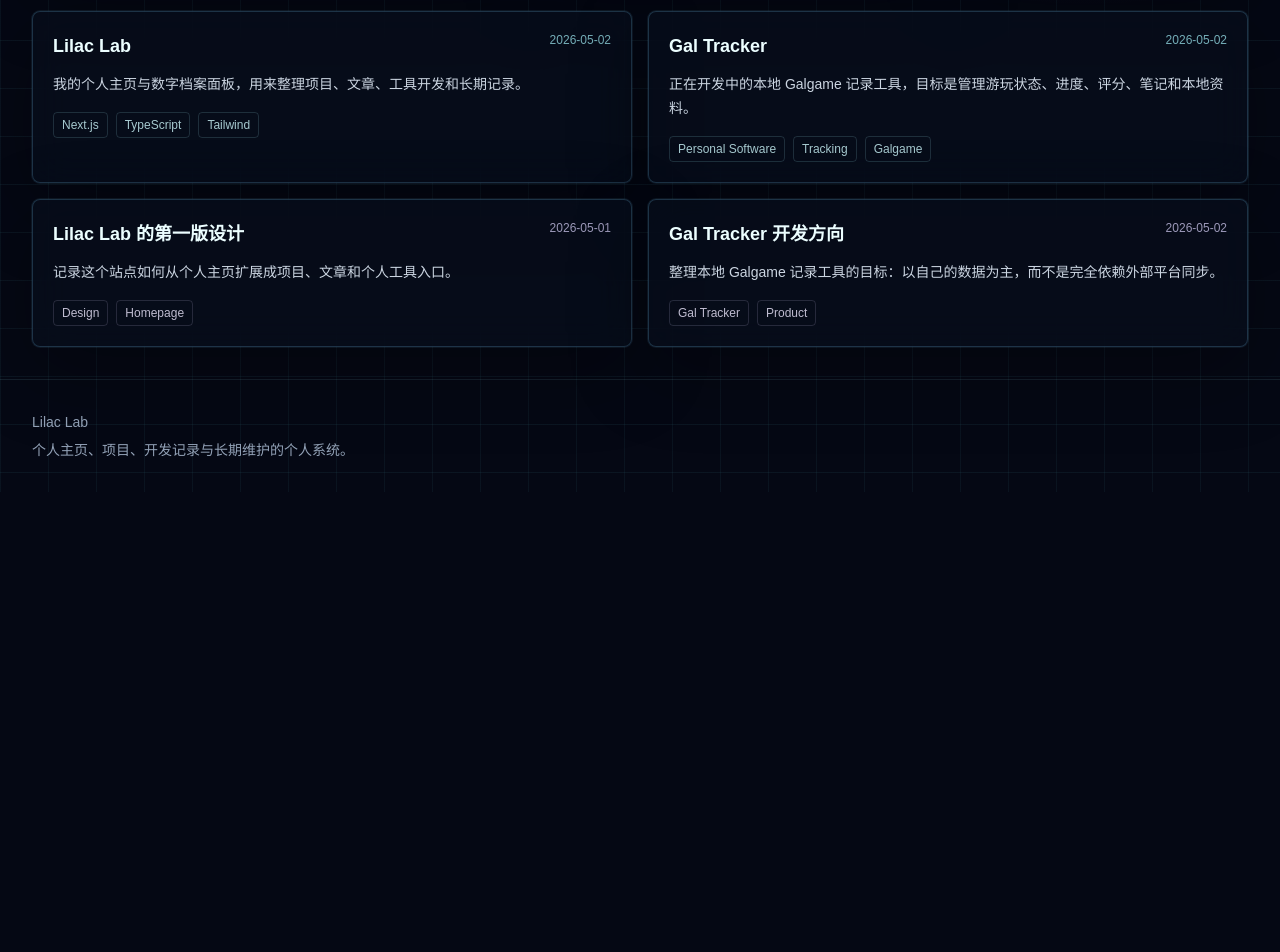
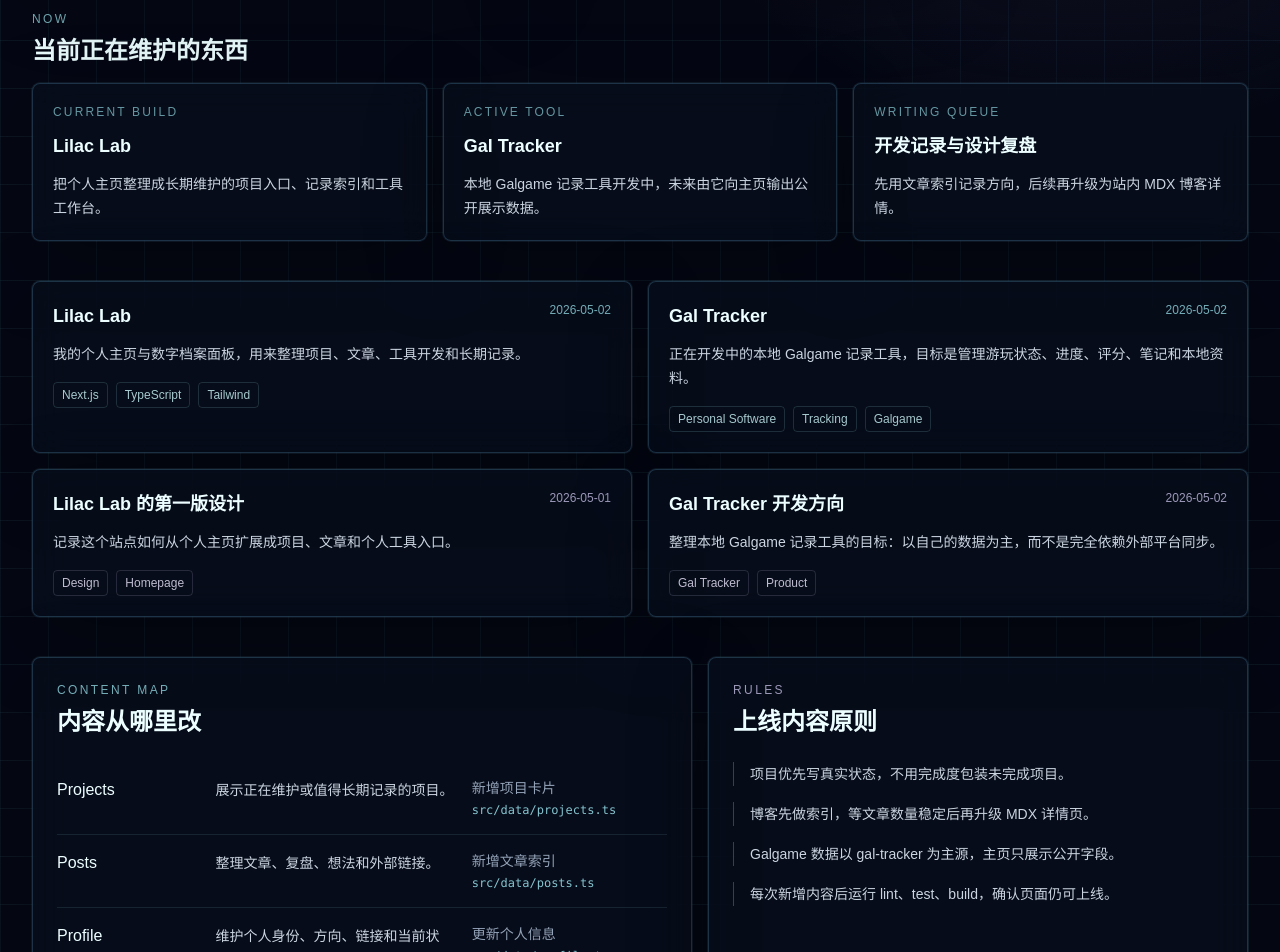
Before and after one commit to Lil1ac/lilac-lab, a Next.js app: page / in a window 1280 px wide. Shown: the part 680-1632 px from the top of the page. Before the commit the page ends 1172 px from the top, so only its background shows below. Built offline with nearby package versions, Linux system fonts and the light colour scheme.

Commit message:
content: enrich homepage structure

```diff
--- a/src/app/about/page.tsx
+++ b/src/app/about/page.tsx
@@ -1,5 +1,6 @@
 import { PageShell } from "@/components/site/PageShell";
 import { profile } from "@/data/profile";
+import { contentPrinciples } from "@/data/siteContent";
 
 export default function AboutPage() {
   return (
@@ -32,6 +33,16 @@
           </p>
         </aside>
       </section>
+      <section className="panel mt-4 rounded-lg p-6">
+        <h2 className="text-xl font-semibold text-cyan-50">内容维护方式</h2>
+        <div className="mt-5 grid gap-4 md:grid-cols-2">
+          {contentPrinciples.map((principle) => (
+            <p key={principle} className="border-l border-cyan-200/20 pl-4 text-sm leading-6 text-slate-300">
+              {principle}
+            </p>
+          ))}
+        </div>
+      </section>
     </PageShell>
   );
 }
--- a/src/app/page.tsx
+++ b/src/app/page.tsx
@@ -1,6 +1,8 @@
 import { PostCard } from "@/components/cards/PostCard";
 import { ProjectCard } from "@/components/cards/ProjectCard";
 import { DashboardHero } from "@/components/home/DashboardHero";
+import { NowPanel } from "@/components/home/NowPanel";
+import { WorkbenchPanel } from "@/components/home/WorkbenchPanel";
 import { posts } from "@/data/posts";
 import { projects } from "@/data/projects";
 
@@ -8,6 +10,7 @@
   return (
     <main className="mx-auto min-h-screen max-w-7xl px-4 py-8 sm:px-6 lg:px-8">
       <DashboardHero />
+      <NowPanel />
       <section className="mt-10 grid gap-4 lg:grid-cols-2">
         {projects
           .filter((project) => project.featured)
@@ -18,6 +21,7 @@
           <PostCard key={post.slug} post={post} />
         ))}
       </section>
+      <WorkbenchPanel />
     </main>
   );
 }
--- /dev/null
+++ b/src/components/home/NowPanel.tsx
@@ -0,0 +1,24 @@
+import Link from "next/link";
+import { nowItems } from "@/data/siteContent";
+
+export function NowPanel() {
+  return (
+    <section className="mt-10">
+      <div className="mb-4 flex items-end justify-between gap-4">
+        <div>
+          <p className="text-xs uppercase tracking-[0.2em] text-cyan-200/70">Now</p>
+          <h2 className="mt-2 text-2xl font-semibold text-cyan-50">当前正在维护的东西</h2>
+        </div>
+      </div>
+      <div className="grid gap-4 lg:grid-cols-3">
+        {nowItems.map((item) => (
+          <Link key={item.title} href={item.href} className="panel block rounded-lg p-5 transition hover:border-cyan-200/45">
+            <div className="text-xs uppercase tracking-[0.18em] text-cyan-200/60">{item.label}</div>
+            <h3 className="mt-3 text-lg font-semibold text-cyan-50">{item.title}</h3>
+            <p className="mt-3 text-sm leading-6 text-slate-300">{item.description}</p>
+          </Link>
+        ))}
+      </div>
+    </section>
+  );
+}
--- /dev/null
+++ b/src/components/home/WorkbenchPanel.tsx
@@ -0,0 +1,35 @@
+import { contentPrinciples, workbenchItems } from "@/data/siteContent";
+
+export function WorkbenchPanel() {
+  return (
+    <section className="mt-10 grid gap-4 lg:grid-cols-[1.1fr_0.9fr]">
+      <div className="panel rounded-lg p-6">
+        <p className="text-xs uppercase tracking-[0.2em] text-cyan-200/70">Content Map</p>
+        <h2 className="mt-2 text-2xl font-semibold text-cyan-50">内容从哪里改</h2>
+        <div className="mt-6 divide-y divide-cyan-200/10">
+          {workbenchItems.map((item) => (
+            <div key={item.title} className="grid gap-3 py-4 sm:grid-cols-[0.6fr_1fr_0.8fr]">
+              <div className="font-medium text-cyan-50">{item.title}</div>
+              <div className="text-sm leading-6 text-slate-300">{item.description}</div>
+              <div className="text-sm text-cyan-100">
+                <span className="block text-slate-400">{item.action}</span>
+                <code className="mt-1 block break-all text-xs text-cyan-200/80">{item.file}</code>
+              </div>
+            </div>
+          ))}
+        </div>
+      </div>
+      <aside className="panel rounded-lg p-6">
+        <p className="text-xs uppercase tracking-[0.2em] text-violet-200/70">Rules</p>
+        <h2 className="mt-2 text-2xl font-semibold text-cyan-50">上线内容原则</h2>
+        <ul className="mt-6 space-y-4 text-sm leading-6 text-slate-300">
+          {contentPrinciples.map((principle) => (
+            <li key={principle} className="border-l border-violet-200/25 pl-4">
+              {principle}
+            </li>
+          ))}
+        </ul>
+      </aside>
+    </section>
+  );
+}
--- /dev/null
+++ b/src/data/siteContent.ts
@@ -0,0 +1,54 @@
+export const nowItems = [
+  {
+    label: "Current Build",
+    title: "Lilac Lab",
+    description: "把个人主页整理成长期维护的项目入口、记录索引和工具工作台。",
+    href: "/projects"
+  },
+  {
+    label: "Active Tool",
+    title: "Gal Tracker",
+    description: "本地 Galgame 记录工具开发中，未来由它向主页输出公开展示数据。",
+    href: "/projects"
+  },
+  {
+    label: "Writing Queue",
+    title: "开发记录与设计复盘",
+    description: "先用文章索引记录方向，后续再升级为站内 MDX 博客详情。",
+    href: "/blog"
+  }
+];
+
+export const workbenchItems = [
+  {
+    title: "Projects",
+    description: "展示正在维护或值得长期记录的项目。",
+    file: "src/data/projects.ts",
+    action: "新增项目卡片"
+  },
+  {
+    title: "Posts",
+    description: "整理文章、复盘、想法和外部链接。",
+    file: "src/data/posts.ts",
+    action: "新增文章索引"
+  },
+  {
+    title: "Profile",
+    description: "维护个人身份、方向、链接和当前状态。",
+    file: "src/data/profile.ts",
+    action: "更新个人信息"
+  },
+  {
+    title: "Gal Tracker",
+    description: "等待本地工具稳定后接入公开 Galgame 记录。",
+    file: "src/data/galgames.ts",
+    action: "未来导入记录"
+  }
+];
+
+export const contentPrinciples = [
+  "项目优先写真实状态，不用完成度包装未完成项目。",
+  "博客先做索引，等文章数量稳定后再升级 MDX 详情页。",
+  "Galgame 数据以 gal-tracker 为主源，主页只展示公开字段。",
+  "每次新增内容后运行 lint、test、build，确认页面仍可上线。"
+];
```
Also changed, not shown: 1 other file (tests, documents, lock files or other folders).
